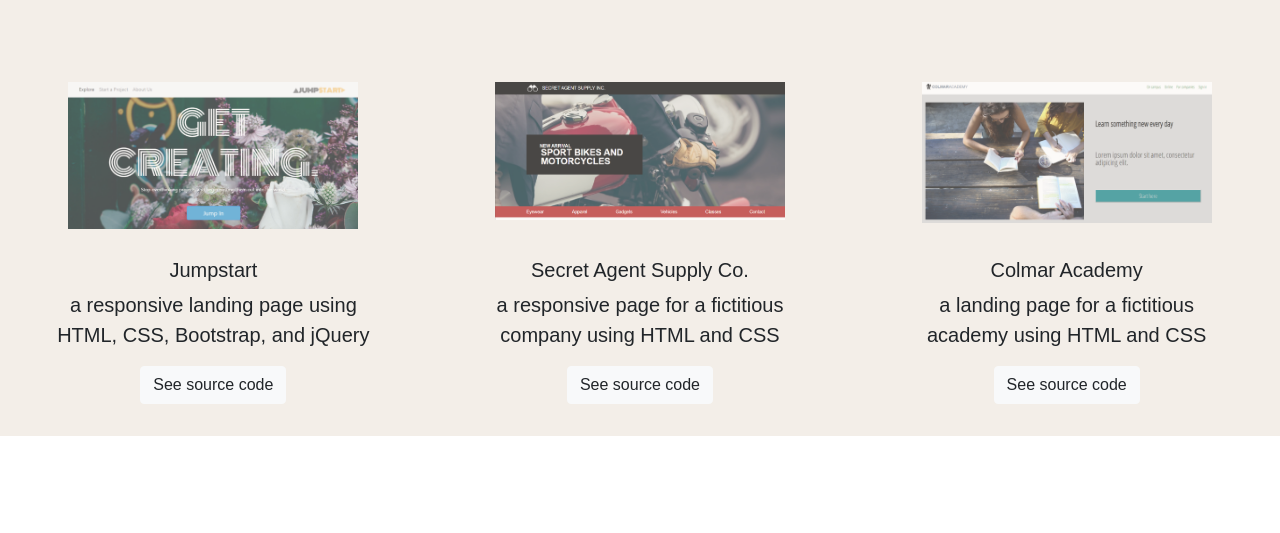
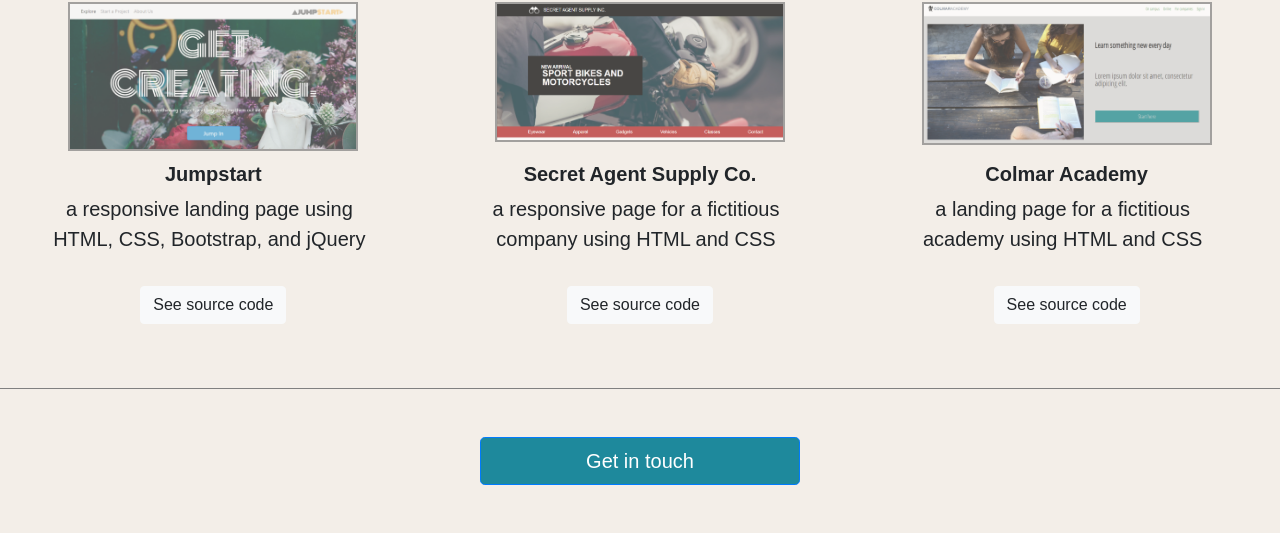
Before and after one commit to mathgirl123/portfolio-website, a plain HTML site: page index.html in a window 1280 px wide. Shown: the part 646-1179 px from the top of the page. Before the commit the page ends 1098 px from the top, so only its background shows below. Drawn offline with nearby package versions, Linux system fonts and the light colour scheme; a web font is replaced by a local one.

Commit message:
multiple updates

```diff
--- a/index.html
+++ b/index.html
@@ -3,6 +3,7 @@
     <title>Nancy Kuester Portfolio</title>
     <link href="resources/css/reset.css" type="text/css" rel="stylesheet">
     <link rel="stylesheet" href="https://maxcdn.bootstrapcdn.com/bootstrap/4.0.0/css/bootstrap.min.css" integrity="sha384-Gn5384xqQ1aoWXA+058RXPxPg6fy4IWvTNh0E263XmFcJlSAwiGgFAW/dAiS6JXm" crossorigin="anonymous">
+    <link href="https://stackpath.bootstrapcdn.com/font-awesome/4.7.0/css/font-awesome.min.css" rel="stylesheet" integrity="sha384-wvfXpqpZZVQGK6TAh5PVlGOfQNHSoD2xbE+QkPxCAFlNEevoEH3Sl0sibVcOQVnN" crossorigin="anonymous">
     <link href="https://fonts.googleapis.com/css?family=Muli:400,700&display=swap" rel="stylesheet">
     <link href="resources/css/style.css" type="text/css" rel="stylesheet">
 </head>
@@ -16,7 +17,7 @@
             <ul class="navbar-nav mx-auto">
               <li class="nav-item"><a href="#about" class="nav-link">About</a></li>
               <li class="nav-item"><a href="#projects" class="nav-link">Projects</a></li>
-              <li class="nav-item"><a href="#github" class="nav-link">GitHub</a></li>
+              <li class="nav-item"><a href="https://github.com/mathgirl123" target="_blank" class="nav-link">GitHub</a></li>
               <li class="nav-item"><a href="#contact" class="nav-link">Contact</a></li>
             </ul>
         </div>
@@ -41,7 +42,7 @@
                 </div>
                 <h5>Jumpstart</h5>
                 <p>a responsive landing page using HTML, CSS, Bootstrap, and jQuery</p>
-                <button type="button" class="btn btn-light">See source code</button>
+                <a href="https://github.com/mathgirl123/jumpstart" target="_blank"><button type="button" class="btn btn-light">See source code</button></a>
             </div>
             <div class="col-lg-4 col-sm-12 secret_agent text-center">
                 <div class="container image-container">
@@ -49,7 +50,7 @@
                 </div>
                 <h5>Secret Agent Supply Co.</h5>
                 <p>a responsive page for a fictitious company using HTML and CSS</p>
-                <button type="button" class="btn btn-light">See source code</button>
+                <a href="https://github.com/mathgirl123/secret-agent-supply" target="_blank"><button type="button" class="btn btn-light">See source code</button></a>
             </div>
             <div class="col-lg-4 col-sm-12 colmar_academy text-center">
                 <div class="container image-container">
@@ -57,13 +58,16 @@
                 </div>
                     <h5>Colmar Academy</h5>
                 <p>a landing page for a fictitious academy using HTML and CSS</p>
-                <button type="button" class="btn btn-light">See source code</button>
+                <a href="https://github.com/mathgirl123/colmar" target="_blank"><button type="button" class="btn btn-light">See source code</button></a>
             </div>
         </div>
     </div>
 
 <!-- Contact -->
-    <p></p>
+
+    <div class="container-fluid contact-container text-center" id="contact">
+        <a href="mailto: nkuester123@gmail.com"><button type="button" class="btn btn-primary btn-lg">Get in touch</button></a>
+    </div>
 
 
 
--- a/resources/css/style.css
+++ b/resources/css/style.css
@@ -4,11 +4,15 @@ body{
     font-family: 'Muli', sans-serif;
     font-size: 20px;
 }
+.navbar{
+    box-shadow: 0px 2px 19px 7px;
+}
 /* Jumbotron */
 .jumbotron{
     background: none;
     background-image: url("../images/david-hofmann--Ae2HFODn2Q-unsplash.jpg");
     background-size: cover;
+    margin-bottom: 0;
 }
 .jumbotron .container{
     height: 20rem;
@@ -17,7 +21,7 @@ body{
     color: rgb(8, 59, 68);
     font-size: 3.5rem;
     margin-top: 5rem;
-    margin-bottom: 5rem;
+    padding-bottom: 5rem;
 }
 .jumbotron span{
     font-size: 2rem;
@@ -25,36 +29,49 @@ body{
 /* Projects */
 .projects{
    background-color: rgb(243, 238, 232);
-   padding-bottom: 2rem;
+   padding-bottom: 4rem;
+
 }
 .projects h3{
-    padding-top: 2rem;
+    padding: 2rem 0 0 4rem;
     font-size: 2.5rem;
 }
 .projects h5{
-    margin-top: 1rem;
+    margin-top: 0;
+    font-weight: bold;
 }
 .projects p{
-    margin-left: 2rem;
-    margin-right: 2rem;
+    margin: 0 2rem 2rem 1.5rem;
 }
 .image-container{
     width: 20rem;
-    height: 15rem;
+    height: 12rem;
     overflow: hidden;
 }
 .image-container img{
     width: 100%;
     opacity: .7;
-    margin-top: 5rem;
     transition-property: opacity, transform;
     transition-duration: 0.5s, 0.5s;
     overflow: hidden;
+    margin-top: 2rem;
+    border: 2px solid grey;
 
 }
 .image-container img:hover{
     opacity: 1;
 }
 h3{
-    color: rgb(8, 59, 68);
+    color: rgb(15, 96, 110);
 }
+
+/* Contact */
+.contact-container{
+    background-color: rgb(243, 238, 232);
+    border-top: 1px solid grey;
+}
+#contact button{
+    width: 20rem;
+    background-color: rgb(30, 137, 156);
+    margin: 3rem auto 3rem auto;
+}
```
